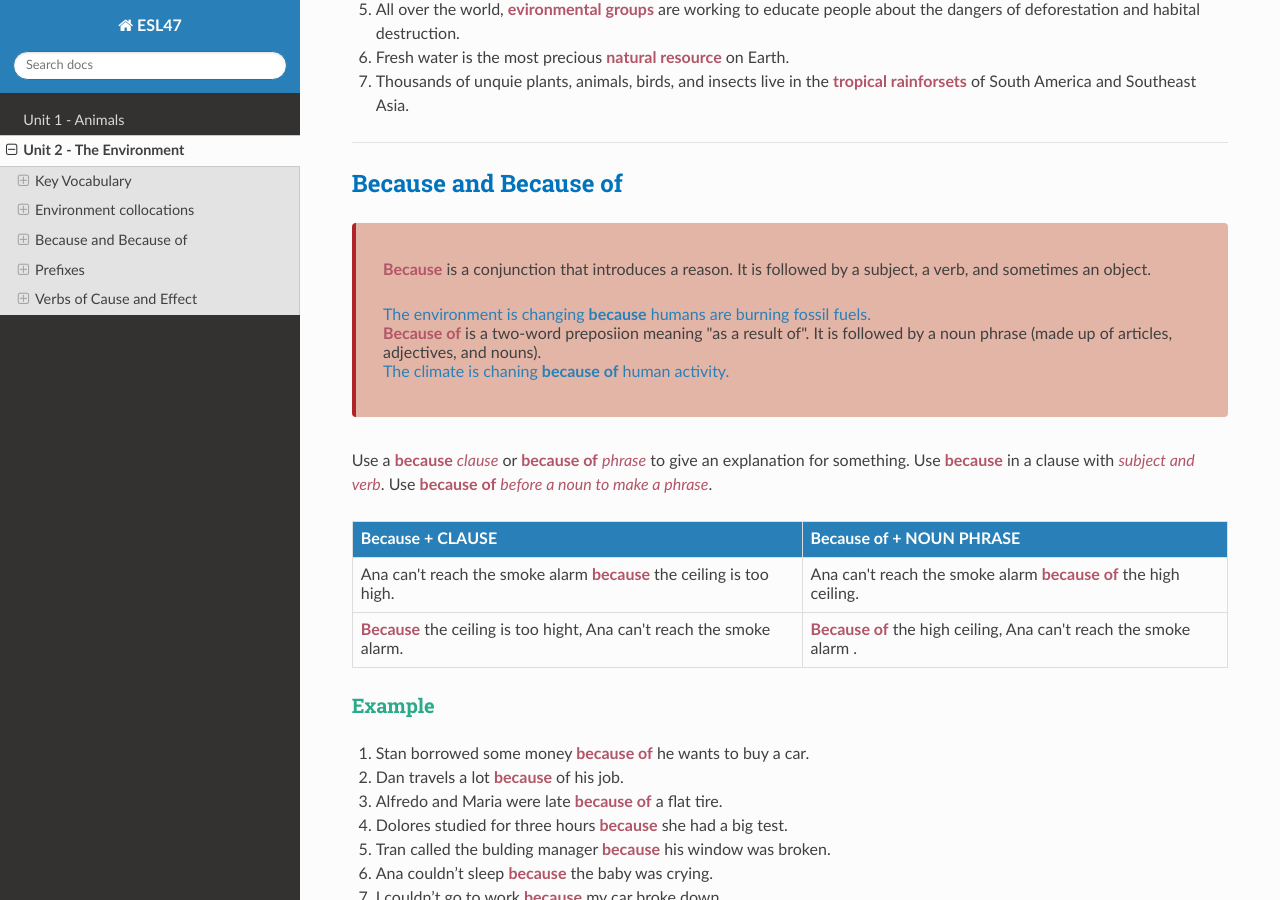
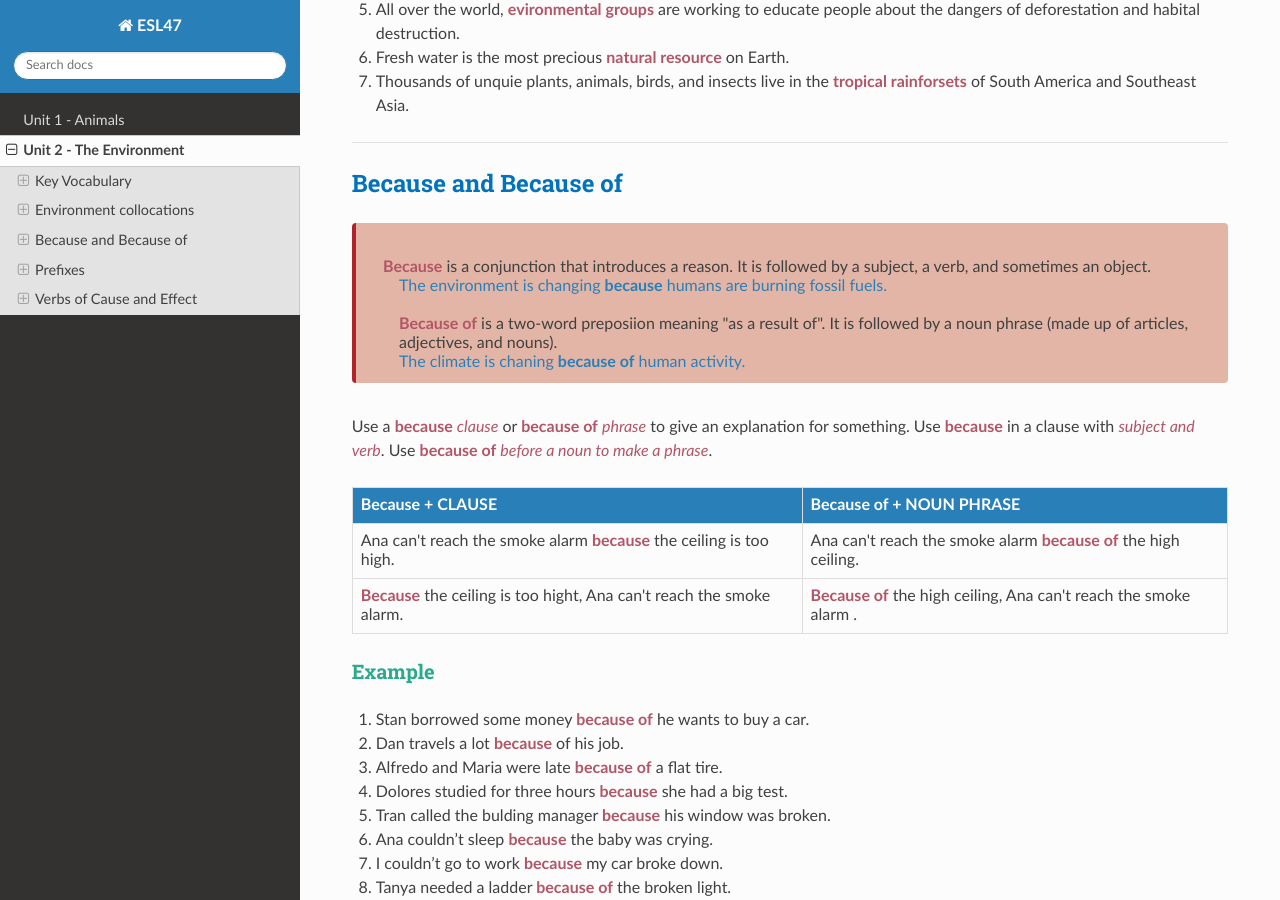
Before and after one commit to vpa24/ESL-47---Intermediate-Low-Integrated-Reading-Writing, a Sphinx documentation site: the page built from docs/source/unit2.md, in a window 1280 px wide and 900 px high, scrolled down 2613 px. Built offline with Sphinx 7.4.7 and the Read the Docs theme 2.0.0, drawn with Linux system fonts in a browser that asks for light colours.

Commit message:
improve style .info

```diff
--- a/docs/source/unit2.md
+++ b/docs/source/unit2.md
@@ -106,15 +106,13 @@
 ## Because and Because of
 
 <div class="info">
-<span>
 <p style='margin-top:1em; text-align:center'>
-<p style='margin-left:1em;'>
+<div style='margin-left:1em;'>
 <strong>Because</strong> is a conjunction that introduces a reason. It is followed by a subject, a verb, and sometimes an object.
-<div class="color-blue" style='margin-left:1em;'>The environment is changing <b>because</b> humans are burning fossil fuels.</div>
+<div class="color-blue" style='margin-left:1em;'>The environment is changing <b>because</b> humans are burning fossil fuels.</div><br/>
 <div style='margin-left:1em;'><strong>Because of</strong> is a two-word preposiion meaning "as a result of". It is followed by a noun phrase (made up of articles, adjectives, and nouns).</div>
 <div class="color-blue" style='margin-left:1em;'>The climate is chaning <b>because of</b> human activity.</div>
-</p>
-</span>
+</div>
 </div>
 
 Use a **because** _clause_ or **because of** _phrase_ to give an explanation for something.
```
